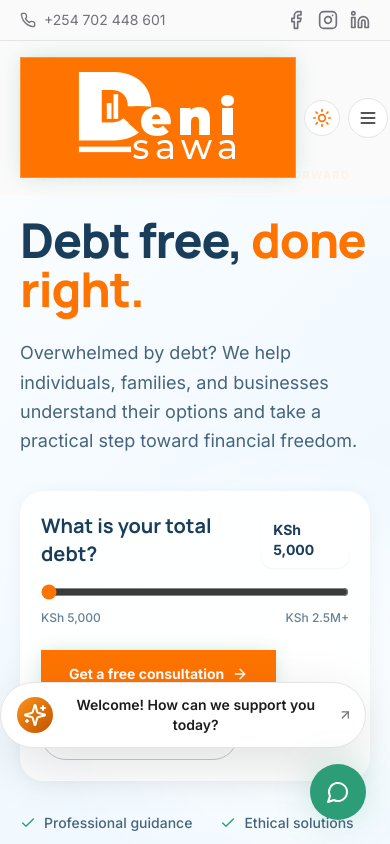
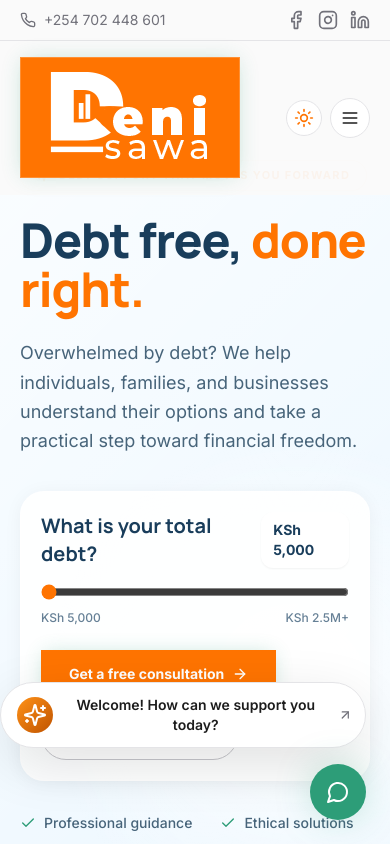
Before and after one commit to G-MAKAU/deni-sawa, a Next.js app: page / in a window 390 px wide. Shown: the top 844 px of the page. Built offline with nearby package versions, Linux system fonts and the light colour scheme.

Commit message:
fix: adjust padding for navbar items on scroll

```diff
--- a/src/components/Navbar.tsx
+++ b/src/components/Navbar.tsx
@@ -75,7 +75,7 @@
                 'flex flex-shrink-0 items-center justify-center bg-gradient-to-br bg-brand shadow-brand-sm ring-1 ring-inset ring-white/20 transition-all duration-300 ease-out group-hover:scale-105 group-hover:shadow-brand-glow',
                 scrolled
                   ? 'px-11 h-full'
-                  : 'px-7 py-2.5 sm:px-12 sm:py-3'
+                  : 'sm:px-7 py-2.5 md:px-12 sm:py-3'
               )}
             >
               <img src={business.logo} alt="Deni Sawa" className={cn('w-auto object-contain brightness-0 invert transition-all duration-300 ease-out', scrolled ? 'h-11' : 'h-17 sm:h-16')} decoding="async" />
```
